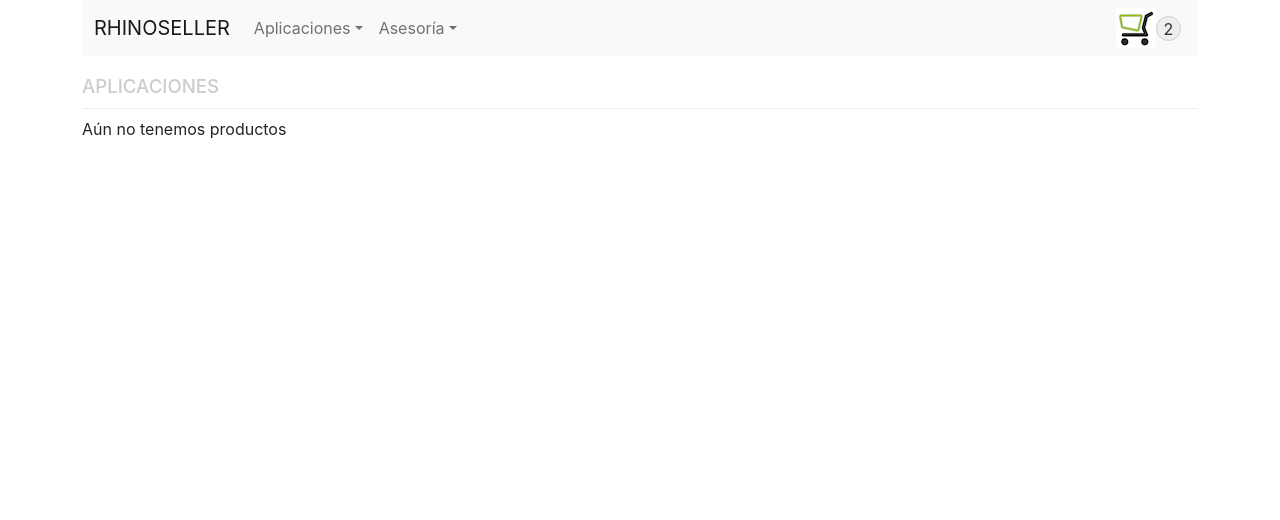
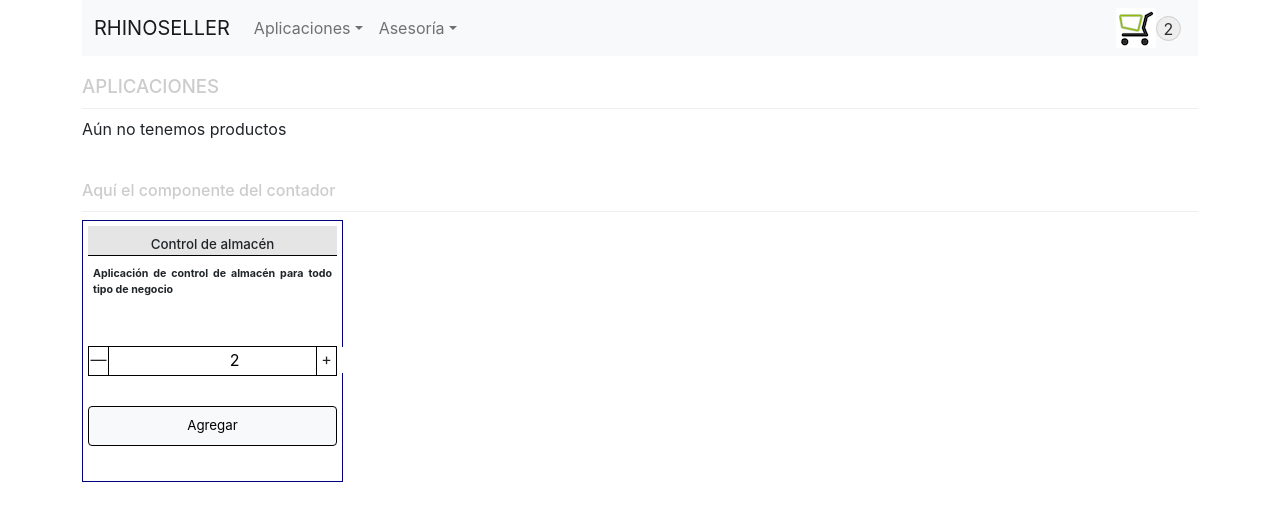
Before and after one commit to victormanuelblas/rhinoseller-blas, a React (Create React App) app: page / in a window 1280 px wide. Shown: the top 520 px of the page. Built offline with nearby package versions, Linux system fonts and the light colour scheme.

Commit message:
Componente del contador con boton

```diff
--- /dev/null
+++ b/src/components/ItemCount.css
@@ -0,0 +1,66 @@
+.prod_content {
+    width: 100%;
+    border: 1px solid navy;
+    padding: 5px;
+}
+.prod_content h6 {
+    font-size: 10pt;
+    display: block;
+    height: 30px;
+    padding-top: 10px;
+    border-bottom: 1px solid black;
+    text-align: center;
+    background-color: #e5e5e5;
+}
+/*
+.col-1 {border: 1px solid green;}
+
+.col-10 {border: 1px solid blue;}
+
+.col-12 {border: 1px solid magenta;}
+
+.row {border: 1px solid brown;}
+*/
+.prod_content strong {
+    font-size: 8pt;
+    display: block;
+    height: 30px;
+    margin-top: 10px;
+    padding-left: 5px;
+    padding-right: 5px;
+    text-align: justify;
+    margin-bottom: 50px;
+}
+.prod_content_movs {
+    font-size: 12pt;
+    display: block;
+    width: 100%;
+    height: 30px;
+    border: 1px solid black;
+    text-align: center;
+}
+.prod_content_inptqnty {
+
+    height: 30px;
+    font-size: 12pt;
+    border: none;
+    text-align: center;
+    margin: 0px;
+    padding: 0px;
+    border-top: 1px solid black;
+    border-bottom: 1px solid black;
+}
+.prod_content_inptqnty input {
+    border: none;
+    text-align: center;
+}
+.prod_content button {
+    width: 100%;
+    height: 40px;
+    font-size: 10pt;
+    border: 1px solid black;
+    text-align: center;
+    margin-top: 30px;
+    margin-bottom: 30px;
+    padding: 0px;
+}
--- /dev/null
+++ b/src/components/ItemCount.js
@@ -0,0 +1,72 @@
+import React, {useState} from "react";
+import './ItemCount.css';
+
+function ItemCount({stock, initial, onAdd}) {
+    let stck = stock;
+    let [qnty, setqnty] = useState(initial)
+
+    if (parseInt(qnty) > parseInt(stck)){
+        setqnty(stck);
+    }
+
+    function Reducir(){
+        if (parseInt(qnty) > 1){
+            setqnty(qnty = parseInt(qnty) - 1);
+            }
+        console.log('qnty',qnty);
+    }
+    function Aumentar(){
+        if (parseInt(qnty) < parseInt(stck)){
+            setqnty(qnty = parseInt(qnty) + 1);
+        }
+        console.log('qnty',qnty);
+    }
+
+    function AddToCart(){
+        if (parseInt(stck) >= 1){
+            console.log('agregaremos', qnty);
+            //lo dejo comentado, puesto que al no existir está dando error en página
+            //onAdd(qnty);
+        }
+    }
+
+    return (
+        <div className="col-12 col-md-3">
+            <div className="prod_content">
+                <div className="row">
+                    <div className="col-12">
+                        <h6>Control de almacén</h6>
+                        <strong>Aplicación de control de almacén para todo tipo de negocio</strong>
+                    </div>
+                </div>
+
+                <div className="row">
+                    <div className="col-12">
+                        <div className="row">
+                            <div className="col-12  d-flex">
+                                <div className="col-1">
+                                    <div className="prod_content_movs" onClick={Reducir}>—</div>
+                                </div>
+                                <div className="col-10">
+                                    <div className="prod_content_inptqnty">
+                                        <input type="text" name="inptqnty" value={qnty}></input>
+                                    </div>
+                                </div>
+                                <div className="col-1">
+                                    <div className="prod_content_movs" onClick={Aumentar}>+</div>
+                                </div>
+                            </div>
+                        </div>
+                    </div>
+                </div>
+                <div className="row">
+                    <div className="col-12">
+                        <button className="btn btn-light" onClick={AddToCart}>Agregar</button>
+                    </div>
+                </div>
+            </div>
+        </div>
+    )
+}
+
+export default ItemCount
--- a/src/components/ItemListContainer.css
+++ b/src/components/ItemListContainer.css
@@ -9,3 +9,11 @@
     padding-bottom: 10px;
     border-bottom: 1px solid #eee;
 }
+.items_main h4 {
+    margin-top: 40px;
+    font-size: 12pt;
+    color: #ccc;
+    display: block;
+    padding-bottom: 10px;
+    border-bottom: 1px solid #eee;
+}
--- a/src/components/ItemListContainer.js
+++ b/src/components/ItemListContainer.js
@@ -1,4 +1,6 @@
 import React from 'react'
+//Componentes
+import ItemCount from './ItemCount';
 import "./ItemListContainer.css";
 
 function ItemListContainer(){
@@ -11,6 +13,12 @@ function ItemListContainer(){
             <div>
                 Aún no tenemos productos
             </div>
+            <div>
+                <h4>Aquí el componente del contador</h4>
+                <div className="row">
+                    <ItemCount stock="6" initial="2"/>
+                </div>
+            </div>
         </div>
     )
 }
```
